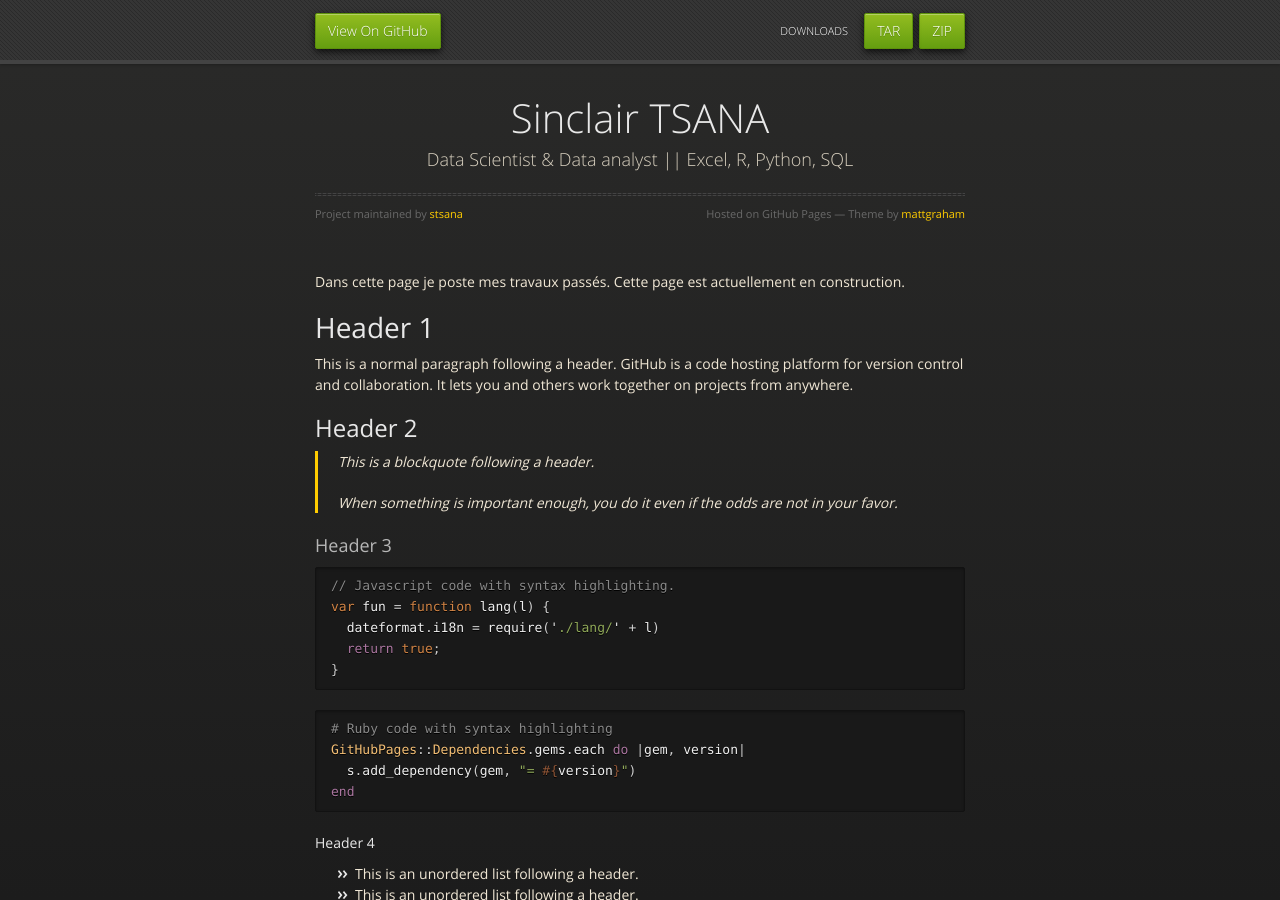
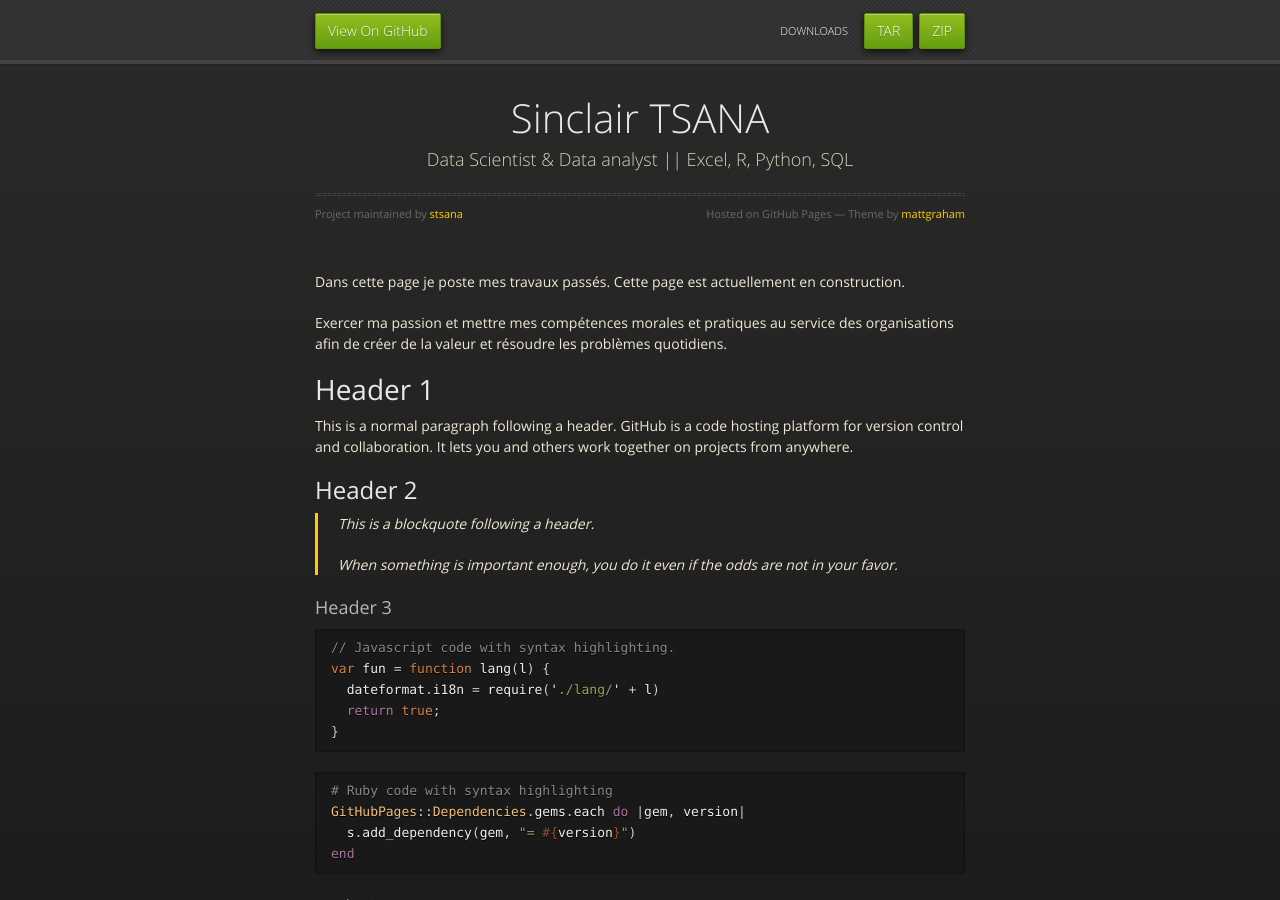
Before and after one commit to stsana/stsana.github.io, a Jekyll site: the page built from index.md, in a window 1280 px wide and 900 px high. Built offline with Jekyll 4.4.1, drawn with Linux system fonts in a browser that asks for light colours.

Commit message:
Update index.md

```diff
--- a/index.md
+++ b/index.md
@@ -3,6 +3,8 @@ layout: default
 ---
 
 Dans cette page je poste mes travaux passés. Cette page est actuellement en construction.
+
+Exercer ma passion et mettre mes compétences morales et pratiques au service des organisations afin de créer de la valeur et résoudre les problèmes quotidiens.
 
 # Header 1
 
```
